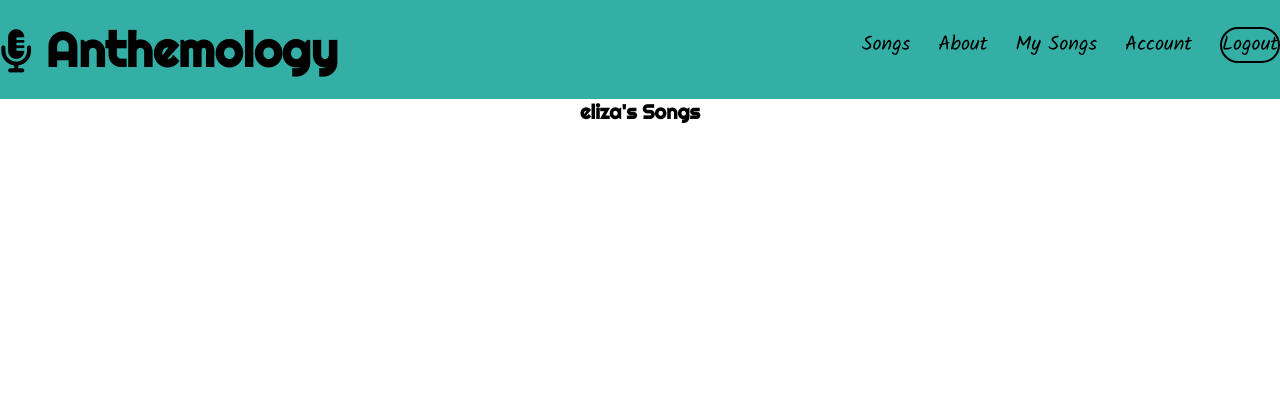
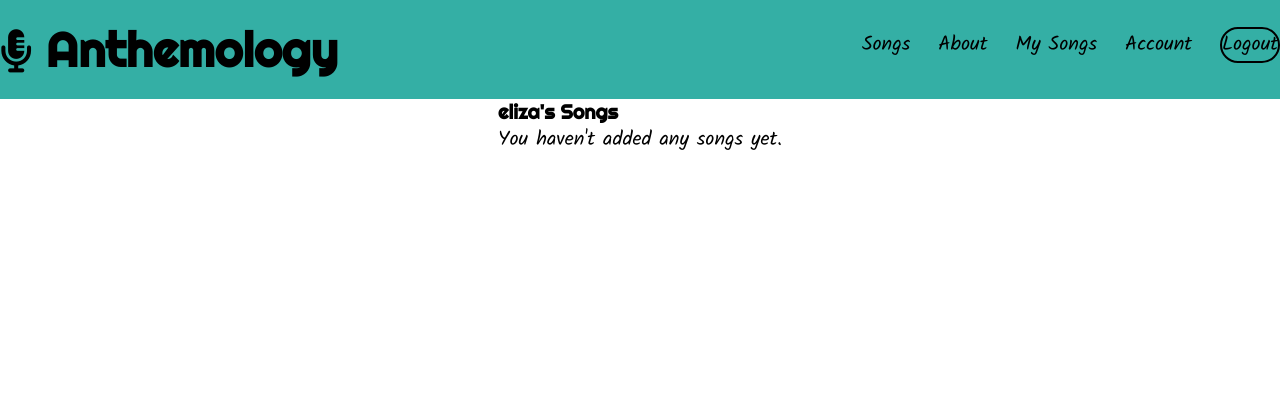
Before and after one commit to AlexaH88/anthemology, a Django app: page /songs/my-songs in a window 1280 px wide. Shown: the top 420 px of the page. Run offline with Django 3.2, Linux system fonts and the light colour scheme; a user stored in the database is signed in; data that the repository does not hold is empty; some libraries are stand-ins or nearby versions.

Commit message:
Add if else statement to user_songs template

```diff
--- a/songs/templates/songs/user_songs.html
+++ b/songs/templates/songs/user_songs.html
@@ -2,6 +2,7 @@
 
 {% block content %}
     <h2>{{ request.user }}'s Songs</h2>
+    {% if user_songs %}
         <div class="songs">
             {% for user_song in user_songs %}
             <div class="song">
@@ -14,4 +15,9 @@
             </div>
             {% endfor %}
         </div>
+    {% else %}
+        <div class="alert">
+            <p>You haven't added any songs yet.</p>
+        </div>
+    {% endif %}
 {% endblock %}
```
Lines whose indentation alone changed are shown as unchanged.
